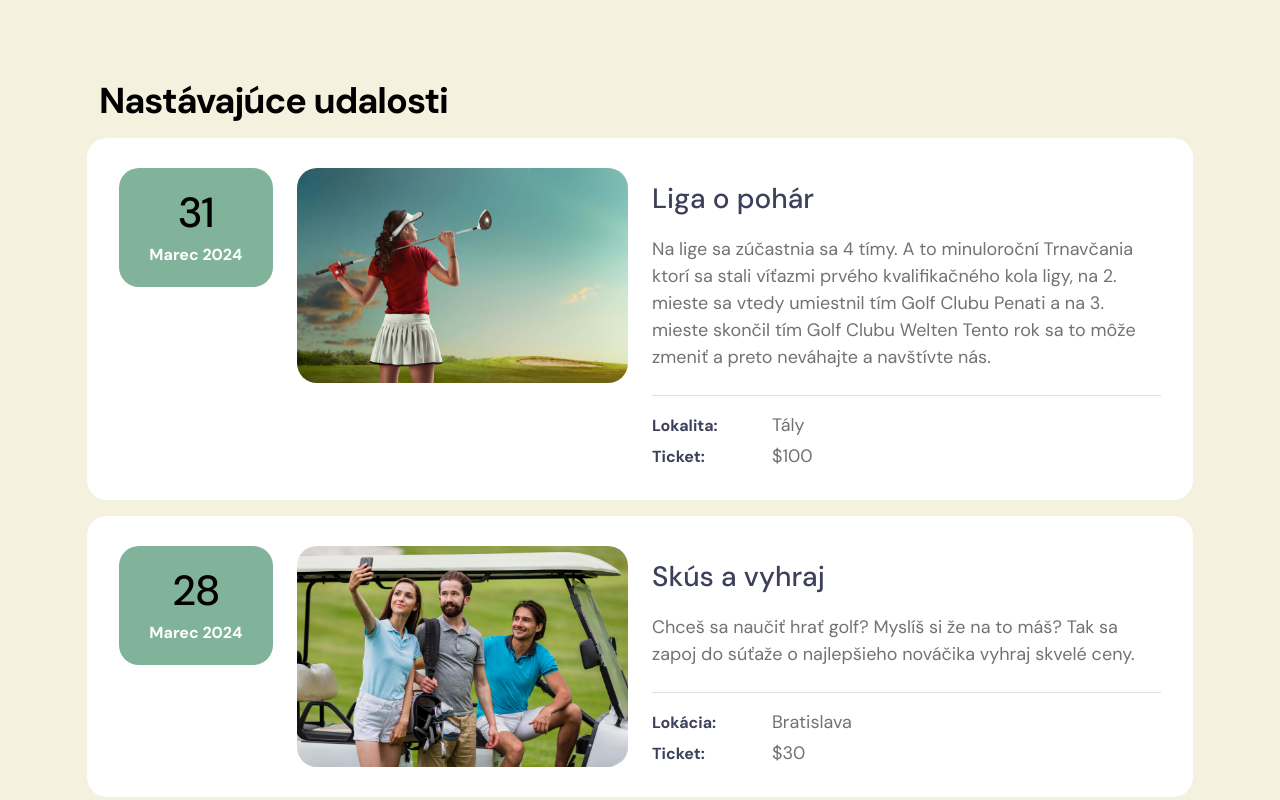
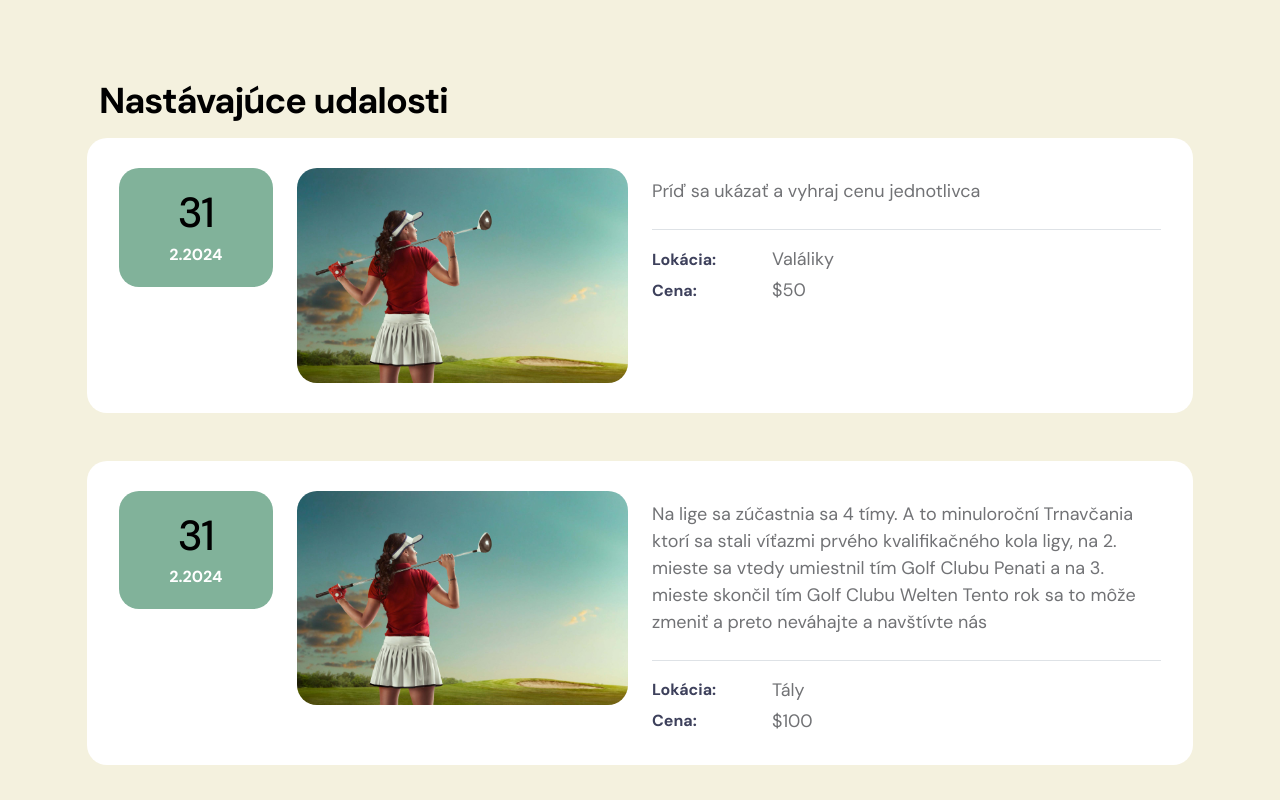
Before and after one commit to Neznamy-Samo/ft_sem_projekt, a Vue app: page / in a window 1280 px wide. Shown: the part 2840-3640 px from the top of the page. Built offline with nearby package versions, Linux system fonts and the light colour scheme.

Commit message:
14.1 18:15

```diff
--- a/src/components/IncomingEvents.vue
+++ b/src/components/IncomingEvents.vue
@@ -1,3 +1,20 @@
 <template>
+  <section class="events-section section-bg section-padding" id="section_4">
+    <div class="container">
+      <div class="row">
 
+        <div class="col-lg-12 col-12">
+          <h2 class="mb-lg-3">Nastávajúce udalosti</h2>
+        </div>
+
+        <IncomingEventsCard/>
+      </div>
+    </div>
+  </section>
 </template>
+<script>
+import IncomingEventsCard from "@/components/IncomingEventsCard.vue";
+export default {
+  components: {IncomingEventsCard}
+}
+</script>
--- /dev/null
+++ b/src/components/IncomingEventsCard.vue
@@ -0,0 +1,54 @@
+<template>
+  <div v-for="event in filteredEvents" :key="event.id" class="row custom-block custom-block-bg mb-5">
+    <div class="col-lg-2 col-md-4 col-12 order-2 order-md-0 order-lg-0">
+      <div class="custom-block-date-wrap d-flex d-lg-block d-md-block align-items-center mt-3 mt-lg-0 mt-md-0">
+        <h6 class="custom-block-date mb-lg-1 mb-0 me-3 me-lg-0 me-md-0">{{ event.date }}</h6>
+        <strong class="text-white">{{ event.month }}.{{ event.year }}</strong>
+      </div>
+    </div>
+
+    <div class="col-lg-4 col-md-8 col-12 order-1 order-lg-0">
+      <div class="custom-block-image-wrap">
+        <img :src="'/images/' + event.image" class="member-block-image img-fluid" alt="">
+      </div>
+    </div>
+
+    <div class="col-lg-6 col-12 order-3 order-lg-0">
+      <div class="custom-block-info mt-2 mt-lg-0">
+        <p class="mb-0">{{ event.description }}</p>
+        <div class="d-flex flex-wrap border-top mt-4 pt-3">
+          <div class="mb-4 mb-lg-0">
+            <div class="d-flex flex-wrap align-items-center mb-1">
+              <span class="custom-block-span">Lokácia:</span>
+              <p class="mb-0">{{ event.location }}</p>
+            </div>
+            <div class="d-flex flex-wrap align-items-center">
+              <span class="custom-block-span">Cena:</span>
+              <p class="mb-0">{{ event.ticket }}</p>
+            </div>
+          </div>
+        </div>
+      </div>
+    </div>
+  </div>
+</template>
+
+<script>
+import DataEvents from '../events.json'
+
+export default {
+  data() {
+    const currentDate = new Date();
+    const nextMonth = (currentDate.getMonth() + 1) % 12 + 1; //nasledujuci mesiac
+    return {
+      Events: DataEvents.events,
+      selectedMonth: nextMonth
+    };
+  },
+  computed: {
+    filteredEvents() {
+      return this.Events.filter(event => parseInt(event.month) === this.selectedMonth);
+    }
+  }
+}
+</script>
--- /dev/null
+++ b/src/events.json
@@ -0,0 +1,49 @@
+{
+  "events": [
+    {
+      "id": 1,
+      "date": 31,
+      "month": 2,
+      "year": 2024,
+      "image": "professional-golf-player.jpg",
+      "name": "Súťaž jednotlivca",
+      "description": "Príď sa ukázať a vyhraj cenu jednotlivca",
+      "location": "Valáliky",
+      "ticket": "$50"
+    },
+    {
+      "id": 2,
+      "date": 28,
+      "month": 1,
+      "year": 2024,
+      "image": "professional-golf-player.jpg",
+      "name": "Skupinová súťaž",
+      "description": "Poď a ukáž sa so svojím tímom",
+      "location": "Košice",
+      "ticket": "$200"
+    },
+    {
+      "id": 3,
+      "date": 31,
+      "month": 2,
+      "year": 2024,
+      "image": "professional-golf-player.jpg",
+      "name": "Liga o pohár",
+      "description": "Na lige sa zúčastnia sa 4 tímy. A to minuloroční Trnavčania ktorí sa stali víťazmi prvého kvalifikačného kola ligy, na 2. mieste sa vtedy umiestnil tím Golf Clubu Penati a na 3. mieste skončil tím Golf\nClubu Welten Tento rok sa to môže zmeniť a preto neváhajte a navštívte nás",
+      "location": "Tály",
+      "ticket": "$100"
+    },
+    {
+      "id": 4,
+      "date": 28,
+      "month": 2,
+      "year": 2024,
+      "image": "professional-golf-player.jpg",
+      "name": "Skús a vyhraj",
+      "description": "Chceš sa naučiť hrať golf? Myslíš si že na to máš? Tak sa zapoj do súťaže o najlepšieho nováčika vyhraj skvelé ceny.",
+      "location": "Bratislava",
+      "ticket": "$30"
+    }
+
+  ]
+}
--- a/src/views/HomeView.vue
+++ b/src/views/HomeView.vue
@@ -106,7 +106,7 @@
           <h4 class="mb-4 pb-lg-2">Predplatné</h4>
 
           <div class="table-responsive">
-            <table class="table text-center">
+            <table class="table text-center table-striped">
               <thead>
               <tr>
                 <th style="width: 34%; background-color: #3D405B; color: white;">Typy predplatného</th>
@@ -253,105 +253,7 @@
       </div>
     </div>
   </section>
-  <section class="events-section section-bg section-padding" id="section_4">
-    <div class="container">
-      <div class="row">
-
-        <div class="col-lg-12 col-12">
-          <h2 class="mb-lg-3">Nastávajúce udalosti</h2>
-        </div>
-
-        <div class="row custom-block mb-3 custom-block-bg">
-          <div class="col-lg-2 col-md-4 col-12 order-2 order-md-0 order-lg-0">
-            <div class="custom-block-date-wrap d-flex d-lg-block d-md-block align-items-center mt-3 mt-lg-0 mt-md-0">
-              <h6 class="custom-block-date mb-lg-1 mb-0 me-3 me-lg-0 me-md-0">31</h6>
-              <strong class="text-white">Marec 2024</strong>
-            </div>
-          </div>
-
-          <div class="col-lg-4 col-md-8 col-12 order-1 order-lg-0">
-            <div class="custom-block-image-wrap">
-              <a href="event-detail.html">
-                <img src="/images/professional-golf-player.jpg" class="custom-block-image img-fluid" alt="">
-              </a>
-            </div>
-          </div>
-
-          <div class="col-lg-6 col-12 order-3 order-lg-0">
-            <div class="custom-block-info mt-2 mt-lg-0">
-              <a href="event-detail.html" class="events-title mb-3">Liga o pohár</a>
-
-              <p class="mb-0">Na lige sa zúčastnia sa 4 tímy. A to minuloroční Trnavčania ktorí sa stali víťazmi prvého kvalifikačného kola ligy, na 2. mieste sa vtedy umiestnil tím Golf Clubu Penati a na 3. mieste skončil tím Golf
-                Clubu Welten Tento rok sa to môže zmeniť a preto neváhajte a navštívte nás.</p>
-              <div class="d-flex flex-wrap border-top mt-4 pt-3">
-
-                <div class="mb-4 mb-lg-0">
-                  <div class="d-flex flex-wrap align-items-center mb-1">
-                    <span class="custom-block-span">Lokalita:</span>
-
-                    <p class="mb-0">Tály</p>
-                  </div>
-
-                  <div class="d-flex flex-wrap align-items-center">
-                    <span class="custom-block-span">Ticket:</span>
-
-                    <p class="mb-0">$100</p>
-                  </div>
-                </div>
-              </div>
-            </div>
-          </div>
-        </div>
-
-        <div class="row custom-block custom-block-bg">
-          <div class="col-lg-2 col-md-4 col-12 order-2 order-md-0 order-lg-0">
-            <div class="custom-block-date-wrap d-flex d-lg-block d-md-block align-items-center mt-3 mt-lg-0 mt-md-0">
-              <h6 class="custom-block-date mb-lg-1 mb-0 me-3 me-lg-0 me-md-0">28</h6>
-
-              <strong class="text-white">Marec 2024</strong>
-            </div>
-          </div>
-
-          <div class="col-lg-4 col-md-8 col-12 order-1 order-lg-0">
-            <div class="custom-block-image-wrap">
-              <a href="event-detail.html">
-                <img src="/images/girl-taking-selfie-with-friends-golf-field.jpg" class="custom-block-image img-fluid" alt="">
-              </a>
-            </div>
-          </div>
-
-          <div class="col-lg-6 col-12 order-3 order-lg-0">
-            <div class="custom-block-info mt-2 mt-lg-0">
-              <a href="event-detail.html" class="events-title mb-3">
-                Skús a vyhraj</a>
-
-              <p class="mb-0">Chceš sa naučiť hrať golf? Myslíš si že na to máš? Tak sa zapoj do súťaže o najlepšieho nováčika vyhraj skvelé ceny.</p>
-
-              <div class="d-flex flex-wrap border-top mt-4 pt-3">
-
-                <div class="mb-4 mb-lg-0">
-                  <div class="d-flex flex-wrap align-items-center mb-1">
-                    <span class="custom-block-span">Lokácia:</span>
-
-                    <p class="mb-0">Bratislava</p>
-                  </div>
-
-                  <div class="d-flex flex-wrap align-items-center">
-                    <span class="custom-block-span">Ticket:</span>
-
-                    <p class="mb-0">$30</p>
-                  </div>
-                </div>
-
-
-              </div>
-            </div>
-          </div>
-        </div>
-
-      </div>
-    </div>
-  </section>
+  <IncomingEvents/>
   <ContactUs/>
   <FooterComponent/>
 
@@ -360,13 +262,14 @@
 import FooterComponent from "@/components/FooterComponent.vue";
 import DataEmployees from '../employees.json';
 import ContactUs from "@/components/ContactUs.vue";
+import IncomingEvents from "@/components/IncomingEvents.vue";
 export default {
   data(){
     return{
       employees: DataEmployees.employees
     }
   },
-  components: {ContactUs, FooterComponent}
+  components: {IncomingEvents, ContactUs, FooterComponent}
 }
 </script>
 
```
Also changed, not shown: src/subscription.json (added, +16 -0 lines).
